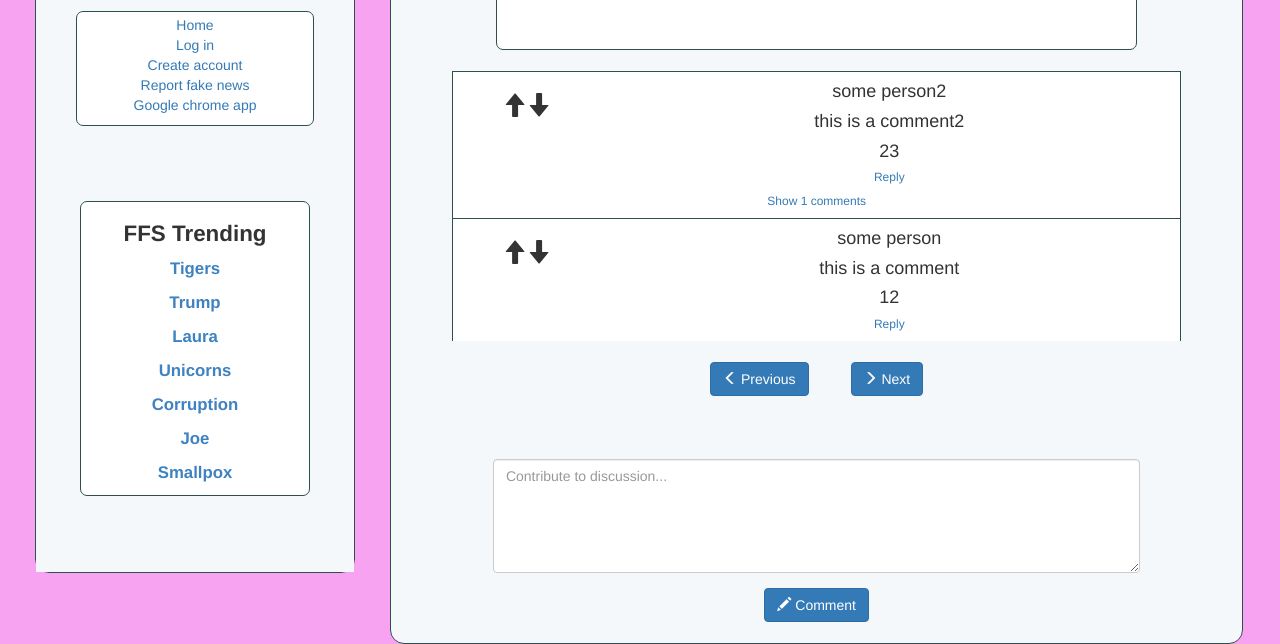
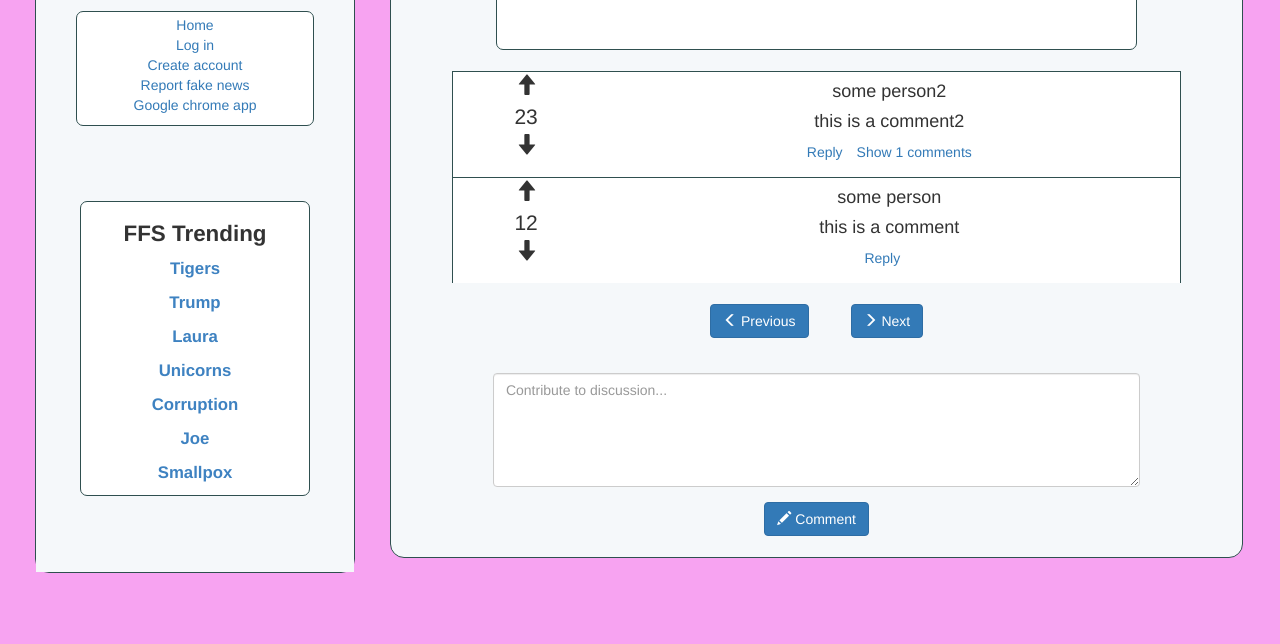
Before and after one commit to 123lk/ffs-front-portfolio, a React app: page /articles/1 in a window 1280 px wide. Shown: the part 239-883 px from the top of the page. After the commit the page ends 847 px from the top, so only its background shows below. Built offline with nearby package versions, Linux system fonts and the light colour scheme.

Commit message:
changed position of vote arrows on comment card

```diff
--- a/src/components/ArticlePage/ArticleComment.js
+++ b/src/components/ArticlePage/ArticleComment.js
@@ -25,15 +25,16 @@ class ArticleComment extends React.Component {
     return (
       <div className="container-fluid comment-card">
         <div className="vote">
-          <h3 className="glyphicon glyphicon-arrow-up" aria-hidden="true"></h3>
-          <h3 className="glyphicon glyphicon-arrow-down" aria-hidden="true"></h3>
+          <div className="glyphicon glyphicon-arrow-up" aria-hidden="true"></div>
+          <div>{this.props.votes}</div>
+          <div className="glyphicon glyphicon-arrow-down" aria-hidden="true"></div>
         </div>
         <div className="rhs">
           <h4> {this.props.author}</h4>
           <h4> {this.props.comment}</h4>
-          <h4>{this.props.votes}</h4>
-          <a onClick= {this.onClickReply.bind(this)} type="button"><h6>Reply</h6></a>
-          <a onClick= {this.onClickShowComments.bind(this)} type="button"><h6>{this.showComments(this.props.length)}</h6></a>
+          <a onClick= {this.onClickReply.bind(this)} type="button"><span>Reply</span></a>
+          <div className="divider" />
+          <a onClick= {this.onClickShowComments.bind(this)} type="button"><span>{this.showComments(this.props.length)}</span></a>
         </div>
         {this.state.showReply && <ArticleCommentForm parentCommentId={this.props.parentCommentId}/>}
         {this.state.showComments && <div className="child-component">{this.props.renderComments(this.props.children)}</div>}
--- a/src/css/ArticlePage.scss
+++ b/src/css/ArticlePage.scss
@@ -42,5 +42,11 @@
 .comment-form {
   width: 80%;
   margin: auto;
-  margin-top: 3em;
+  margin-top: 1em;
 }
+
+.divider{
+    width:1em;
+    height:auto;
+    display:inline-block;
+}
```
